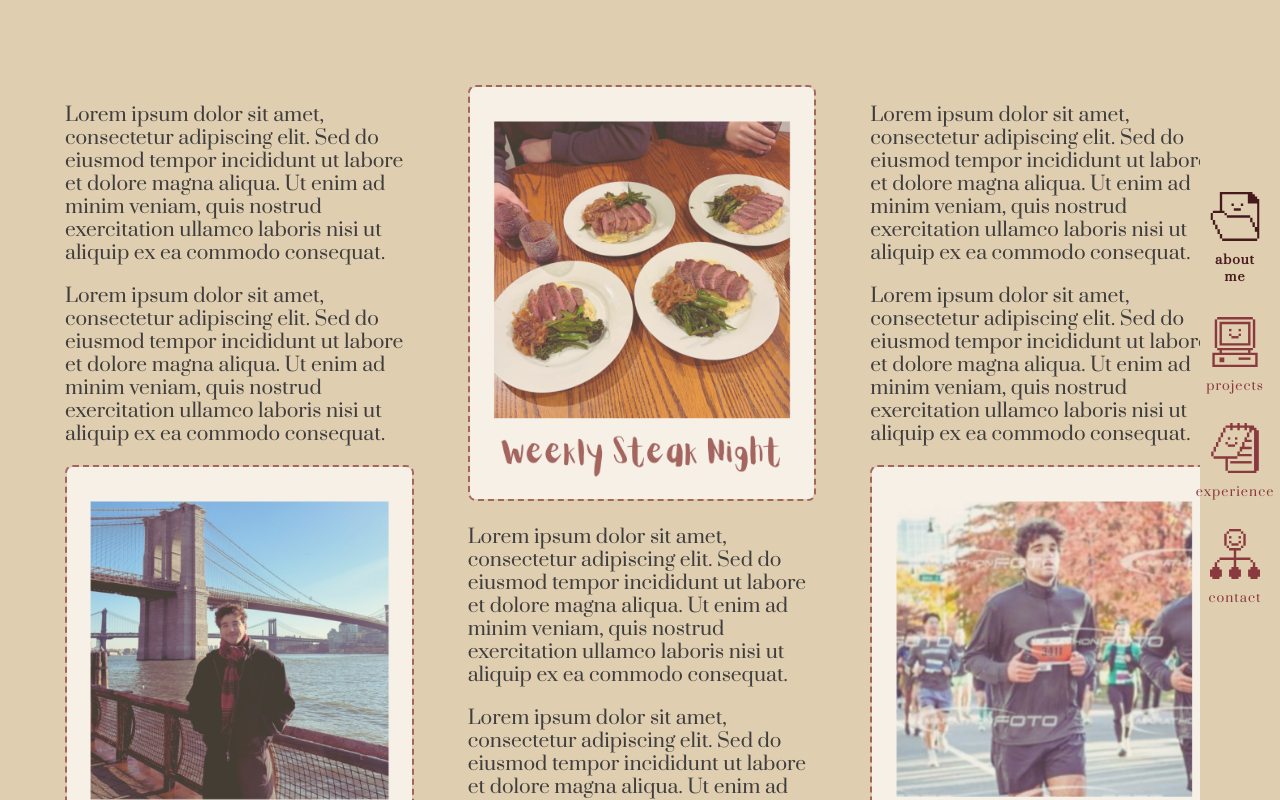
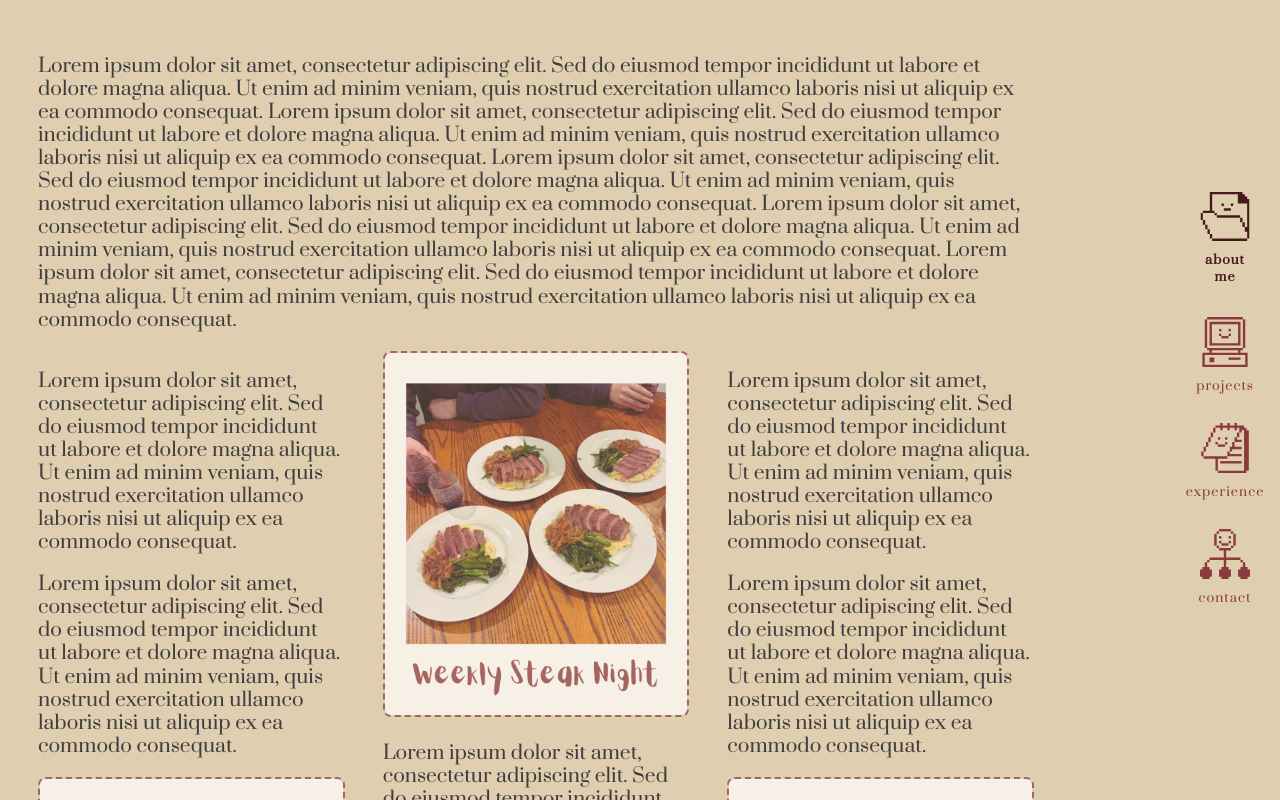
Before and after one commit to martin0he/portfolio_v2, a React (Vite) app: page /about in a window 1280 px wide. Shown: the top 800 px of the page. Built offline with nearby package versions, Linux system fonts and the light colour scheme; no server answers.

Commit message:
hoempage cleanup

```diff
--- a/src/components/ModelViewer.tsx
+++ b/src/components/ModelViewer.tsx
@@ -23,15 +23,7 @@ function Model({ url }: ModelProps) {
 
 export default function AsciiModelViewer({ modelUrl }: { modelUrl: string }) {
   return (
-    <div
-      style={{
-        width: "100vw",
-        height: "80vh",
-        display: "flex",
-        justifyContent: "center",
-        alignItems: "center",
-      }}
-    >
+    <div className="model-container">
       <Canvas camera={{ position: [-1, 0.5, 3], fov: 20 }}>
         <color attach="background" args={["transparent"]} />
 
@@ -59,3 +51,5 @@ export default function AsciiModelViewer({ modelUrl }: { modelUrl: string }) {
     </div>
   );
 }
+
+useGLTF.preload("/martin_3d_model.glb");
--- /dev/null
+++ b/src/components/PageWrapper.tsx
@@ -0,0 +1,11 @@
+import type { ReactNode } from "react";
+
+type PageWrapperProps = {
+  children: ReactNode;
+};
+
+const PageWrapper = ({ children }: PageWrapperProps) => {
+  return <div className="page-container">{children}</div>;
+};
+
+export default PageWrapper;
--- a/src/index.css
+++ b/src/index.css
@@ -45,6 +45,18 @@ h2 {
 button {
   font-family: inherit;
   cursor: pointer;
+}
+
+
+.page-container {
+  max-width: 80%;
+  margin: 16px 18px;
+  display: flex;
+  align-items: flex-start;
+  justify-content: flex-start;
+  flex-direction: column;
+  align-self: flex-start;
+  color: #3f3d3d;
 }
 
 .navbar {
@@ -104,54 +116,18 @@ button {
   transition: opacity 0.4s ease;
 }
 
-/* 4. Social Links */
-.social-links-home {
-  display: flex;
-  gap: 16px;
-  height: 40px;
-  align-items: center;
-}
-
-.social-links-home .linkedin-button:hover svg path {
-  fill: #0b183d;
-}
-.social-links-home .github-button:hover svg path {
-  fill: #133f3e;
-}
-.social-links-home .resume-button:hover svg path {
-  fill: #683d10;
-}
-
-.social-links-home .github-button:hover,
-.social-links-home .resume-button:hover,
-.social-links-home .linkedin-button:hover {
-  transform: scale(1.1);
-}
-
-.social-links-home .github-button,
-.social-links-home .resume-button,
-.social-links-home .linkedin-button {
-  transition: all 0.3s ease;
-}
-
 /* Desktop Layout */
 @media (min-width: 769px) {
   .navbar {
     top: 0;
     right: 0;
-    margin-right: 10px;
+
+    padding: 0 20px;
     width: 4vw;
     min-width: 70px;
     height: 100vh;
     flex-direction: column;
     justify-content: center;
-  }
-
-  .social-links-home {
-    position: fixed;
-    bottom: 10px;
-    right: 20px;
-    z-index: 101;
   }
 }
 
@@ -172,10 +148,6 @@ button {
     max-width: 45px;
   }
 
-  .social-links-home {
-    display: none;
-  }
-
   #root {
     padding-bottom: 90px;
   }
--- a/src/pages/About.css
+++ b/src/pages/About.css
@@ -1,15 +1,13 @@
-/* Container Styling */
-.about-container {
-  max-width: 1200px;
-  margin: 0 auto;
-  padding: 40px 20px;
-  color: #3f3d3d;
+.intro {
+  line-height: 1.2;
+  font-size: 1.2rem;
+  opacity: 0;
 }
 
 /* Layout for the 3 Columns */
 .columns-wrapper {
   display: flex;
-  gap: 8px;
+  gap: 42px;
   justify-content: center;
   align-items: flex-start;
 }
@@ -18,19 +16,23 @@
   flex: 1;
   line-height: 1.2;
   font-size: 1.2rem;
-  padding: 25px;
   opacity: 0; /* Hidden before animation */
 }
 
 /* Animation Definitions */
 .fade-up {
   animation: slideUp 2s cubic-bezier(0.22, 1, 0.36, 1) forwards;
-  animation-delay: 0.4s;
+  animation-delay: 1s;
 }
 
 .fade-down {
   animation: slideDown 2s cubic-bezier(0.22, 1, 0.36, 1) forwards;
-  animation-delay: 0.4s; /* Slight stagger for elegance */
+  animation-delay: 1.6s;
+}
+
+.intro-anim {
+  animation: slideUp 2s cubic-bezier(0.22, 1, 0.36, 1) forwards;
+  animation-delay: 0.4s;
 }
 
 /* Keyframes */
@@ -72,7 +74,12 @@
 /* Pics */
 .about-img {
   width: 100%;
-  opacity: 70%;
+  opacity: 0.7;
   border: 2px dashed #8a393e;
   border-radius: 8px;
+  transition: opacity 0.3s ease-in-out;
 }
+
+.about-img:hover {
+  opacity: 1;
+}
--- a/src/pages/About.tsx
+++ b/src/pages/About.tsx
@@ -1,3 +1,4 @@
+import PageWrapper from "../components/PageWrapper";
 import "./About.css";
 
 const About = () => {
@@ -5,7 +6,12 @@ const About = () => {
     "Lorem ipsum dolor sit amet, consectetur adipiscing elit. Sed do eiusmod tempor incididunt ut labore et dolore magna aliqua. Ut enim ad minim veniam, quis nostrud exercitation ullamco laboris nisi ut aliquip ex ea commodo consequat.";
 
   return (
-    <div className="about-container">
+    <PageWrapper>
+      <div className="intro intro-anim">
+        <p>
+          {lorem} {lorem} {lorem} {lorem} {lorem}
+        </p>
+      </div>
       <div className="columns-wrapper">
         <div className="column fade-up">
           <p>{lorem}</p>
@@ -14,7 +20,7 @@ const About = () => {
         </div>
 
         <div className="column fade-down">
-          <img className="about-img" src="/about_pics/2.png" />
+          <img className="about-img " src="/about_pics/2.png" />
           <p>{lorem}</p>
           <p>{lorem}</p>
         </div>
@@ -25,7 +31,7 @@ const About = () => {
           <img className="about-img" src="/about_pics/3.png" />
         </div>
       </div>
-    </div>
+    </PageWrapper>
   );
 };
 
--- /dev/null
+++ b/src/pages/Home.css
@@ -0,0 +1,111 @@
+.home-container {
+  display: flex;
+  flex-direction: column;
+  width: 100%;
+  height: 95vh;
+  justify-content: flex-end;
+  align-items: flex-start;
+  align-self: flex-start;
+  row-gap: 20px;
+}
+
+/* Base size for Large Desktop (Default) */
+.home-container h1 {
+  /* clamp(min, preferred, max) - smoothly scales between 60px and 100px */
+  font-size: clamp(60px, 8vw, 100px);
+  margin: 0 16px;
+  line-height: 1;
+}
+
+/* Medium Desktop / Tablet Landscape */
+@media (max-width: 1200px) {
+  .home-container h1 {
+    font-size: clamp(50px, 7vw, 80px);
+  }
+}
+
+/* Tablet Portrait */
+@media (max-width: 992px) {
+  .home-container h1 {
+    font-size: clamp(40px, 10vw, 65px);
+  }
+}
+
+/* Mobile Devices */
+@media (max-width: 480px) {
+  .home-container h1 {
+    font-size: 38px; /* Fixed small size for readability on tiny screens */
+    margin: 0 12px;
+  }
+}
+
+.model-container {
+  width: 40vw;
+  height: 75%;
+}
+
+@media (max-width: 1150px) {
+  .model-container {
+    width: 55vw;
+  }
+}
+
+@media (max-width: 768px) {
+  .model-container {
+    width: 100vw;
+  }
+}
+
+.bottom-bar {
+  display: flex;
+  flex-direction: row;
+  justify-content: space-between;
+  align-items: flex-end;
+  width: 100%;
+}
+
+.social-links-home {
+  display: flex;
+  gap: 16px;
+  height: 40px;
+  z-index: 101;
+  align-items: center;
+}
+
+.social-links-home .linkedin-button:hover svg path {
+  fill: #0b183d;
+}
+.social-links-home .github-button:hover svg path {
+  fill: #133f3e;
+}
+.social-links-home .resume-button:hover svg path {
+  fill: #683d10;
+}
+
+.social-links-home .github-button:hover,
+.social-links-home .resume-button:hover,
+.social-links-home .linkedin-button:hover {
+  transform: scale(1.1);
+}
+
+.social-links-home .github-button,
+.social-links-home .resume-button,
+.social-links-home .linkedin-button {
+  transition: all 0.3s ease;
+}
+
+/* Mobile Layout */
+@media (max-width: 768px) {
+  .social-links-home {
+    display: none;
+  }
+
+  .home-container {
+    flex-direction: column-reverse;
+  }
+
+  .bottom-bar {
+    justify-content: center;
+    padding-top: 20px;
+  }
+}
--- a/src/pages/Home.tsx
+++ b/src/pages/Home.tsx
@@ -2,12 +2,14 @@ import GithubIcon from "../icons/GithubIcon";
 import LinkedInIcon from "../icons/LinkedInIcon";
 import ModelViewer from "../components/ModelViewer";
 import ResumeIcon from "../icons/ResumeIcon";
+import "./Home.css";
 
 const Home = () => {
   return (
-    <>
-      <h2>hi, i'm martin</h2>
+    <div className="home-container">
       <ModelViewer modelUrl="/martin_3d_model.glb" />
+      <div className="bottom-bar">
+        <h1>hi, i'm martin</h1>
         <div className="social-links-home">
           <a
             className="linkedin-button"
@@ -31,7 +33,8 @@ const Home = () => {
             <ResumeIcon />
           </a>
         </div>
-    </>
+      </div>
+    </div>
   );
 };
 
```
Lines whose indentation alone changed are shown as unchanged.
